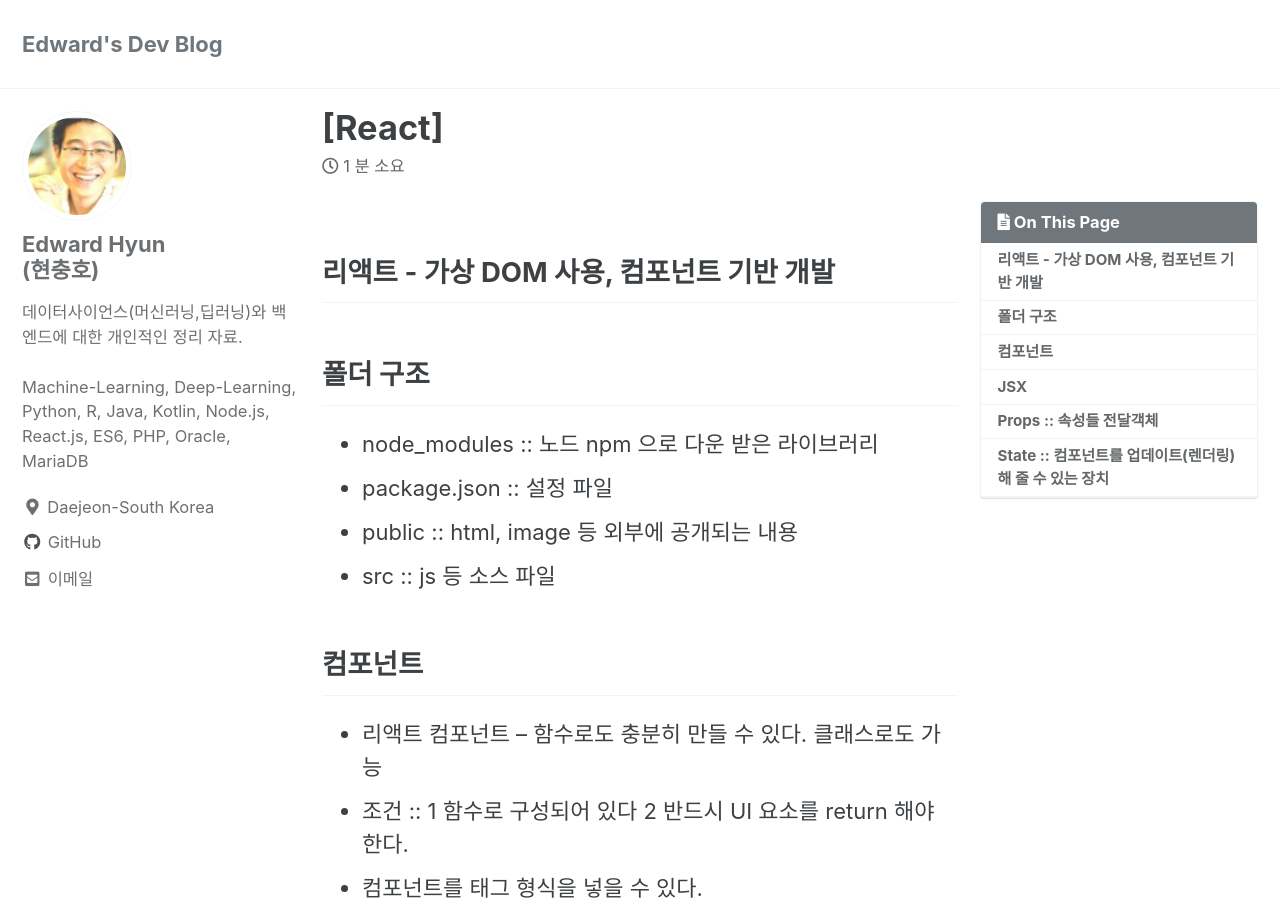
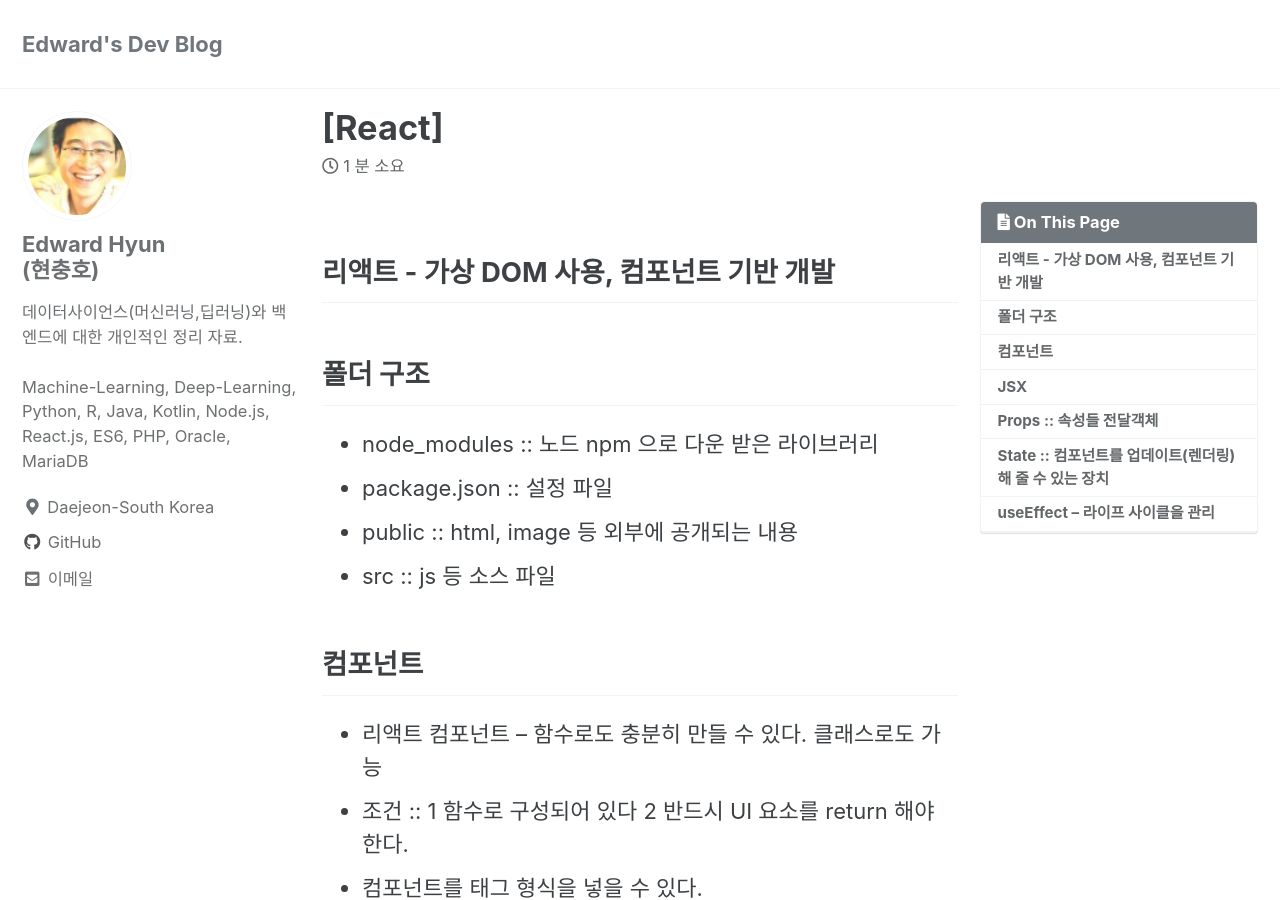
Before and after one commit to iamhch24/iamhch24.github.io, a Jekyll site: the page built from _posts/2021-01-25-[React].md, in a window 1280 px wide and 900 px high. Built offline with Jekyll 4.4.1, drawn with Linux system fonts in a browser that asks for light colours; cached includes are drawn as plain includes; some of the changed text lies outside the part shown.

Commit message:
_posts/2021-01-25-[React].md updated from https://stackedit.io/

```diff
--- a/_posts/2021-01-25-[React].md
+++ b/_posts/2021-01-25-[React].md
@@ -89,8 +89,10 @@ function ChildComponent(props){
 - state가 변경될 때 마다 컴포넌트는 없데이트가 됨.
 - state 사용을 위해서는 useState를 사용함
 ⇒ 네트워크 요청 (비동기 처리)을 해서 결과를 받아오면 state 값을 업데이트 해줍니다. 그러면 화면이 새롭게 렌더링되고 state에 담긴 값을 화면에 보여줍니다.
+
+## useEffect -- 라이프 사이클을 관리
 <!--stackedit_data:
-eyJoaXN0b3J5IjpbNjU0NDE2MDA0LDExMDE0NDk2OTMsLTE2ND
-I0MzExODUsLTE2NjczNDM1NjYsMTMwNjc4NTI5NiwtMTk2MTU5
-Njc5OF19
+eyJoaXN0b3J5IjpbLTExNDY5NzUxMjQsMTEwMTQ0OTY5MywtMT
+Y0MjQzMTE4NSwtMTY2NzM0MzU2NiwxMzA2Nzg1Mjk2LC0xOTYx
+NTk2Nzk4XX0=
 -->
```
